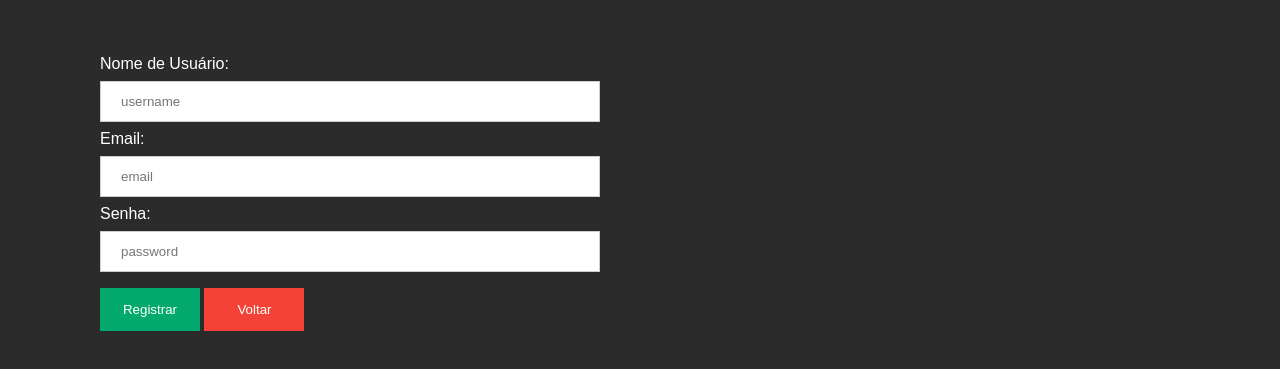
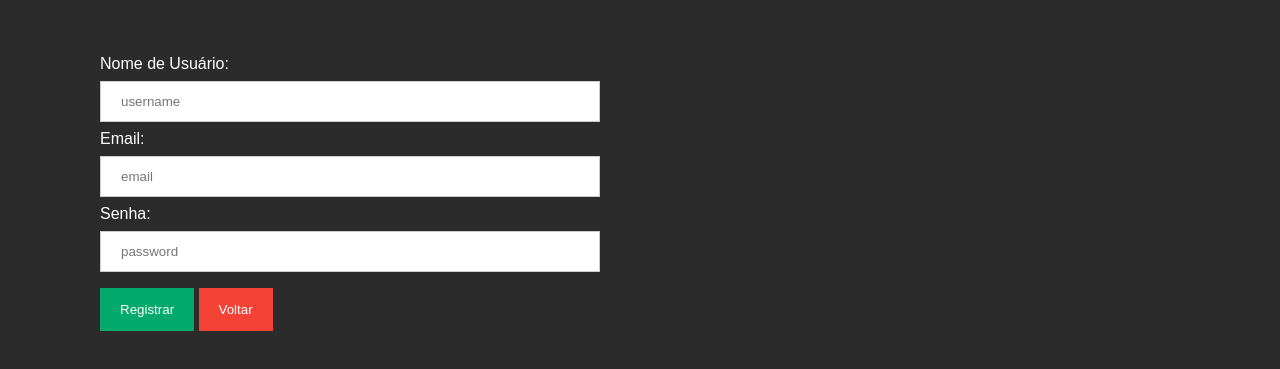
Before and after one commit to matheusg40/matheusg40.github.io, a plain HTML site: page API.html in a window 1280 px wide. Both pictures are taken after typing "name@example.com", "Sample123" into the empty fields and a click on the button "Registrar". Shown: the part 53-422 px from the top of the page. Drawn offline with Linux system fonts and the light colour scheme.

Commit message:
ajuste em css

```diff
--- a/API.html
+++ b/API.html
@@ -36,7 +36,7 @@ button {
   margin: 8px 0;
   border: none;
   cursor: pointer;
-  width: 10%;
+  width: auto 10%;
 }
 
 button:hover {
@@ -45,7 +45,7 @@ button:hover {
 
 /* Extra styles for the cancel button */
 #voltar {
-  width: 10%;
+  width: auto 10%;
   padding: 14px 20px;
   background-color: #f44336;
 }
@@ -63,7 +63,7 @@ button:hover {
 
 
 /* Change styles for span and cancel button on extra small screens */
-@media screen and (max-width: 300px) {
+@media screen and (max-width: 100px) {
   span.psw {
      display: block;
      float: none;
```
